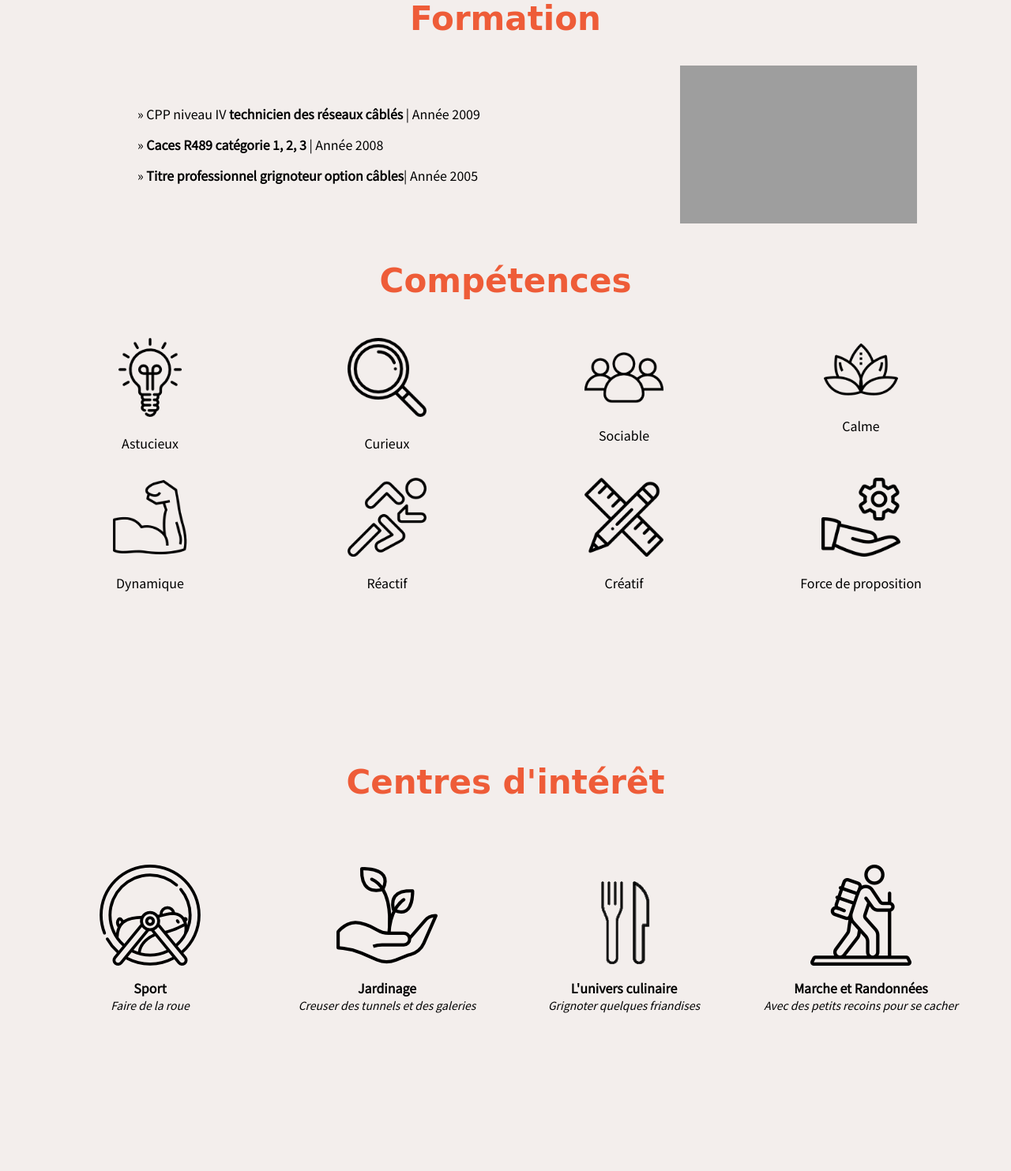
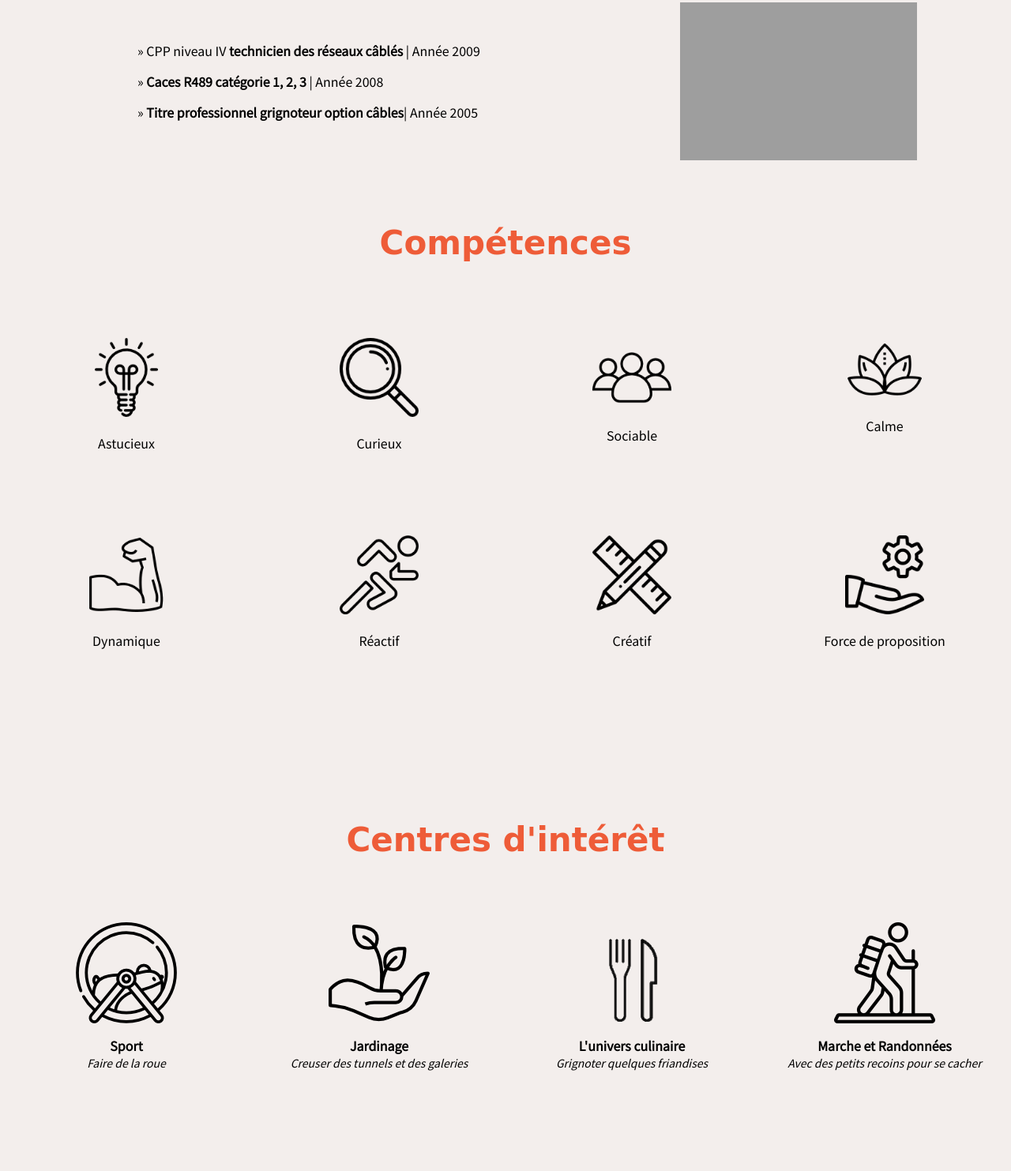
Before and after one commit to BarbaraGonthier/Online-Cv-for-fun, a PHP site: page / in a window 1280 px wide. Shown: the part 1826-3309 px from the top of the page at 79% size. Run offline with PHP 8.4, Linux system fonts and the light colour scheme; some web fonts are replaced; grey boxes are pictures that could not be loaded.

Commit message:
Ajustement de quelques espacements

```diff
--- a/style.css
+++ b/style.css
@@ -222,16 +222,15 @@ h3 >a {
 }
 
 /*--       Skills       --*/
-
 .skills > h2 {
-    margin-top: var(--spacing-6);
-    margin-bottom: calc(var(--spacing) * 4);
+    margin: 80px;
 }
 
 .skills .element-perso {
     text-align: center;
     display: flex;
     justify-content: center;
+    height: 250px;
 }
 
 .skills .element-pro {
@@ -241,7 +240,7 @@ h3 >a {
 }
 
 .skills .element-skills {
-    width: 300px;
+    width: 350px;
     margin-right: 0;
     margin-left: 0;
 }
@@ -301,7 +300,7 @@ h3 >a {
     flex-direction: column;
     justify-content: flex-end;
     text-align:center;
-    width: 300px;
+    width: 350px;
     align-items: center;
     margin:0;
 }
@@ -316,7 +315,7 @@ h3 >a {
     font-size: 14px;
 }
 @media screen and (max-width: 768px){
-        .interestsRow {
+    .interestsRow {
         display: flex;
         flex-direction: column;
         align-items: center;
@@ -329,7 +328,7 @@ h3 >a {
     justify-content: space-around;
     text-align: center;
     margin-bottom: var(--spacing-6);
-    padding: var(--spacing-6);
+    padding: var(--spacing);
 }
 
 .profile-picture {
```
